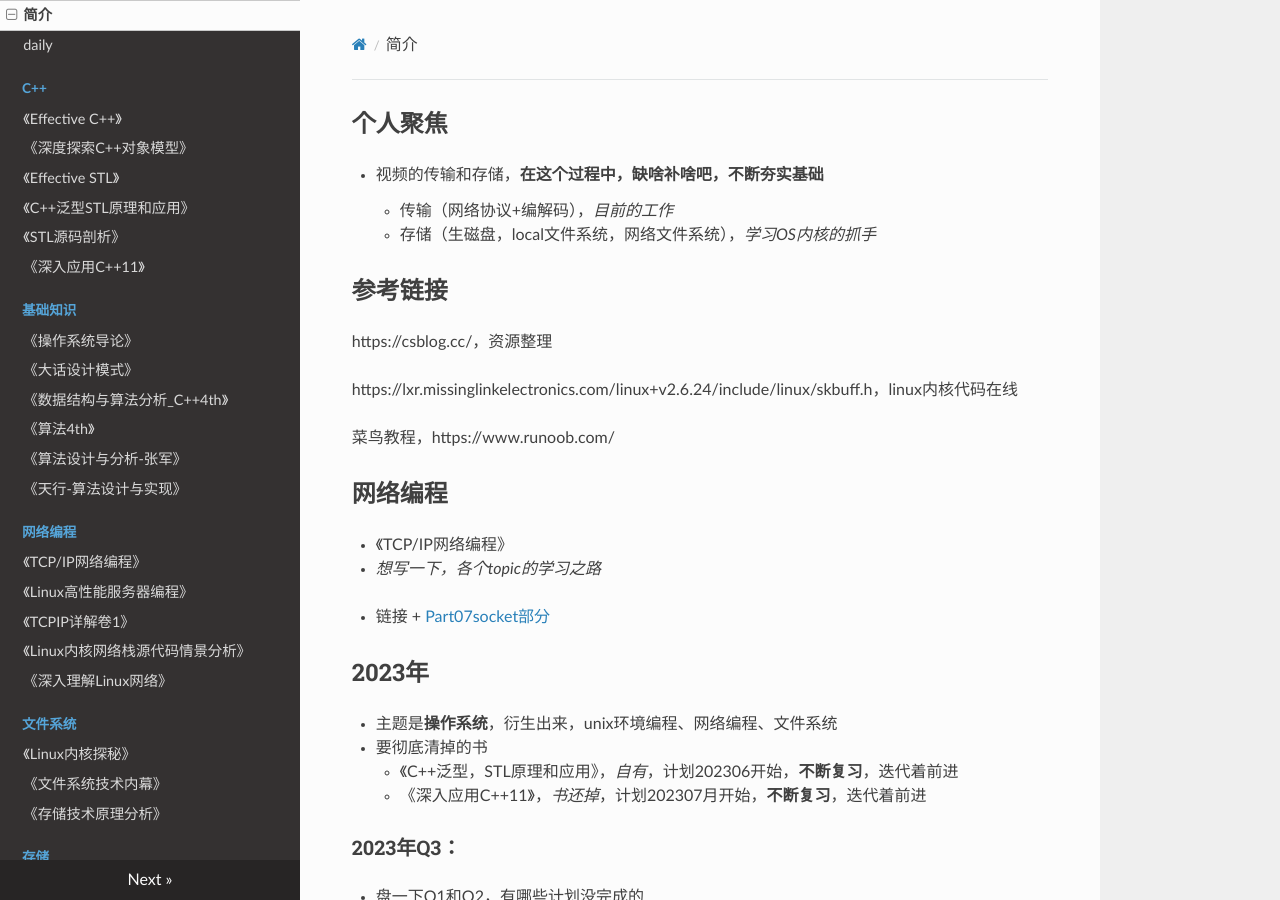
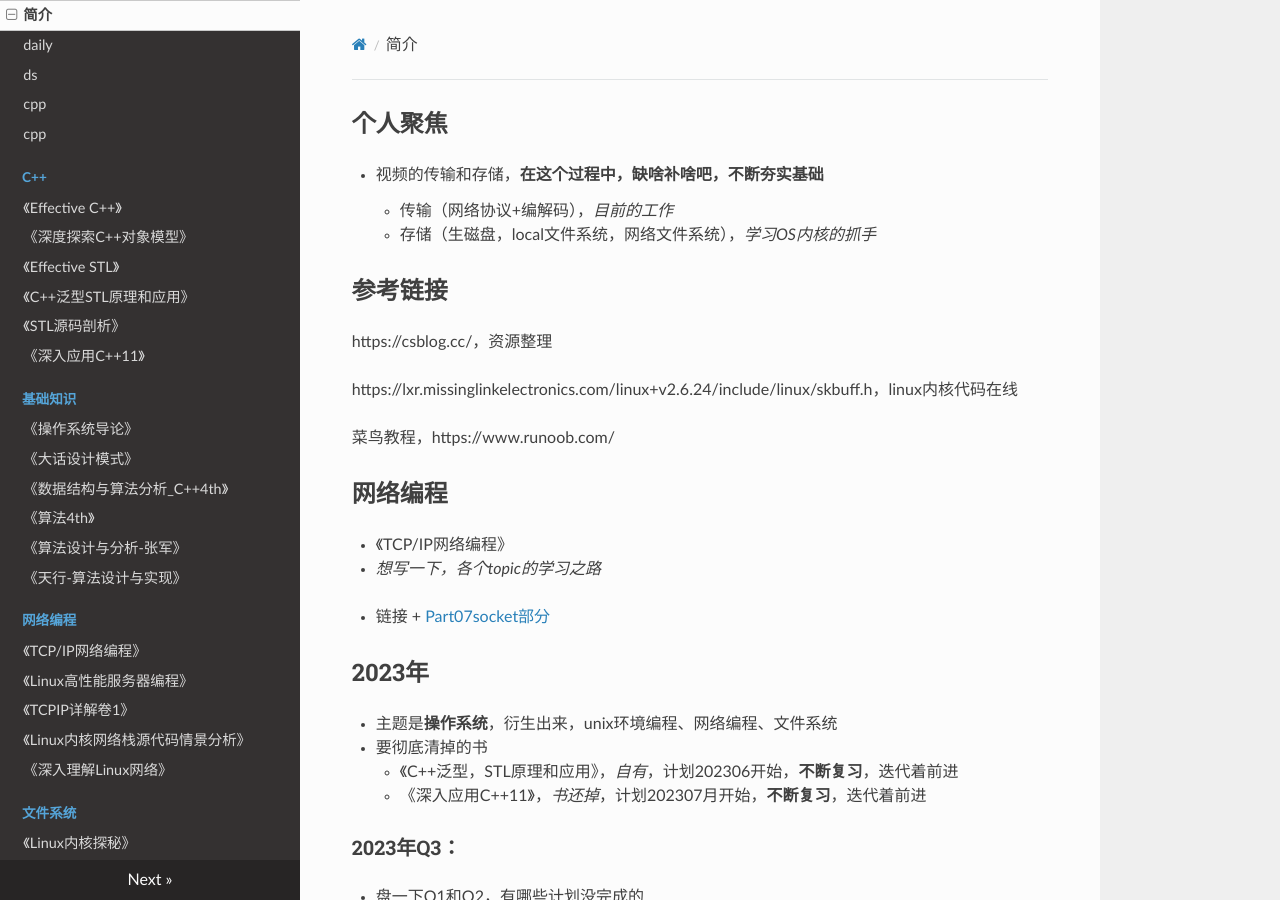
Before and after one commit to wolflion/booknotes, an MkDocs documentation site: the page built from docs/index.md, in a window 1280 px wide and 900 px high. Built offline with MkDocs 1.6.1, drawn with Linux system fonts in a browser that asks for light colours; nearby versions of some CDN libraries; some of the changed lines change nothing that is shown.

Commit message:
Update mkdocs.yml

```diff
--- a/mkdocs.yml
+++ b/mkdocs.yml
@@ -38,6 +38,9 @@ markdown_extensions:
 nav:
     - 简介: 'index.md'
     - daily: '01daily.md'
+    - ds: '02ds.md'
+    - cpp: '03cpp.md'
+    - cpp: '21tool.md'
     - C++:
         - 《Effective C++》: '20C++/effectiveC++.md'
         - 《深度探索C++对象模型》: '20C++/深度探索C++对象模型.md'
```
